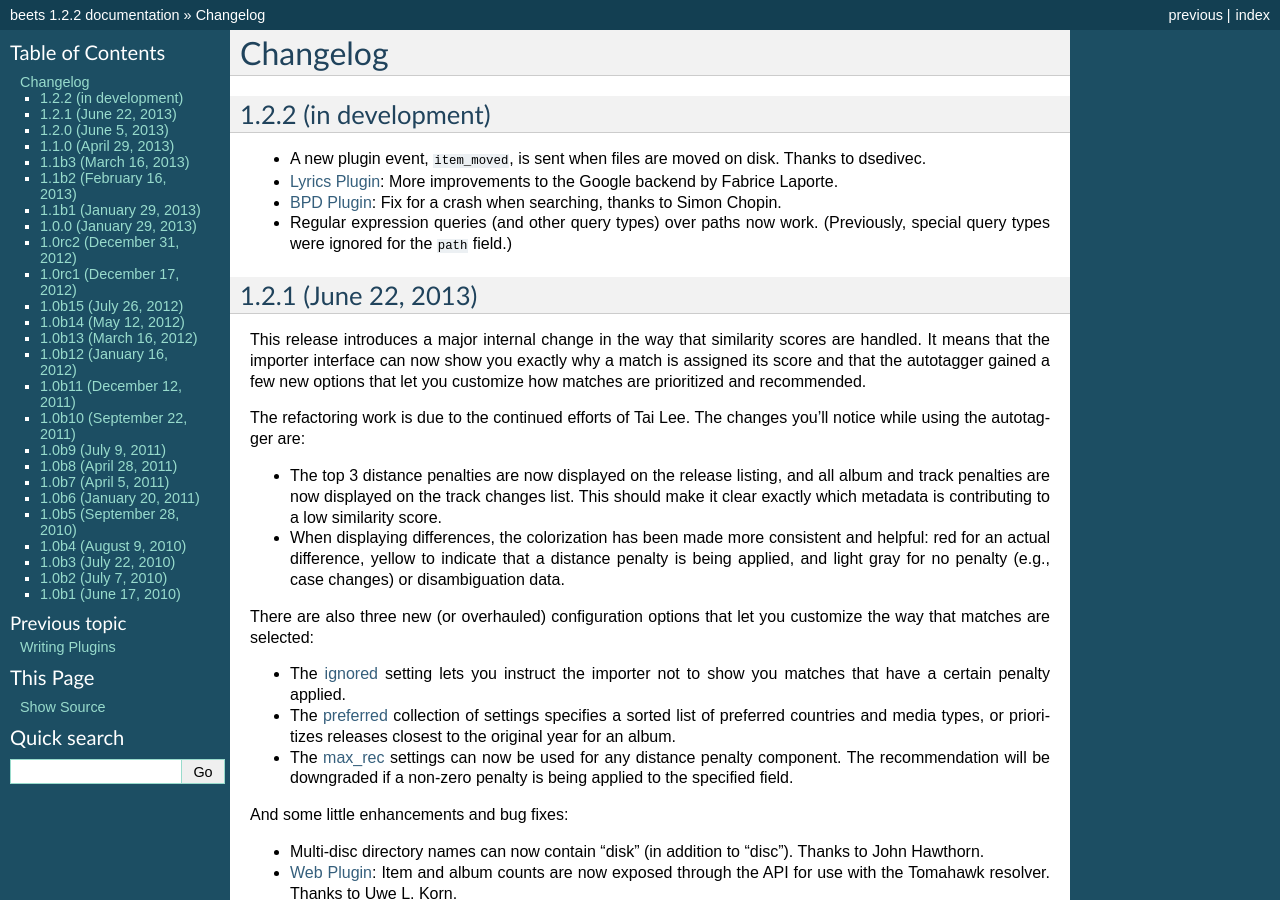
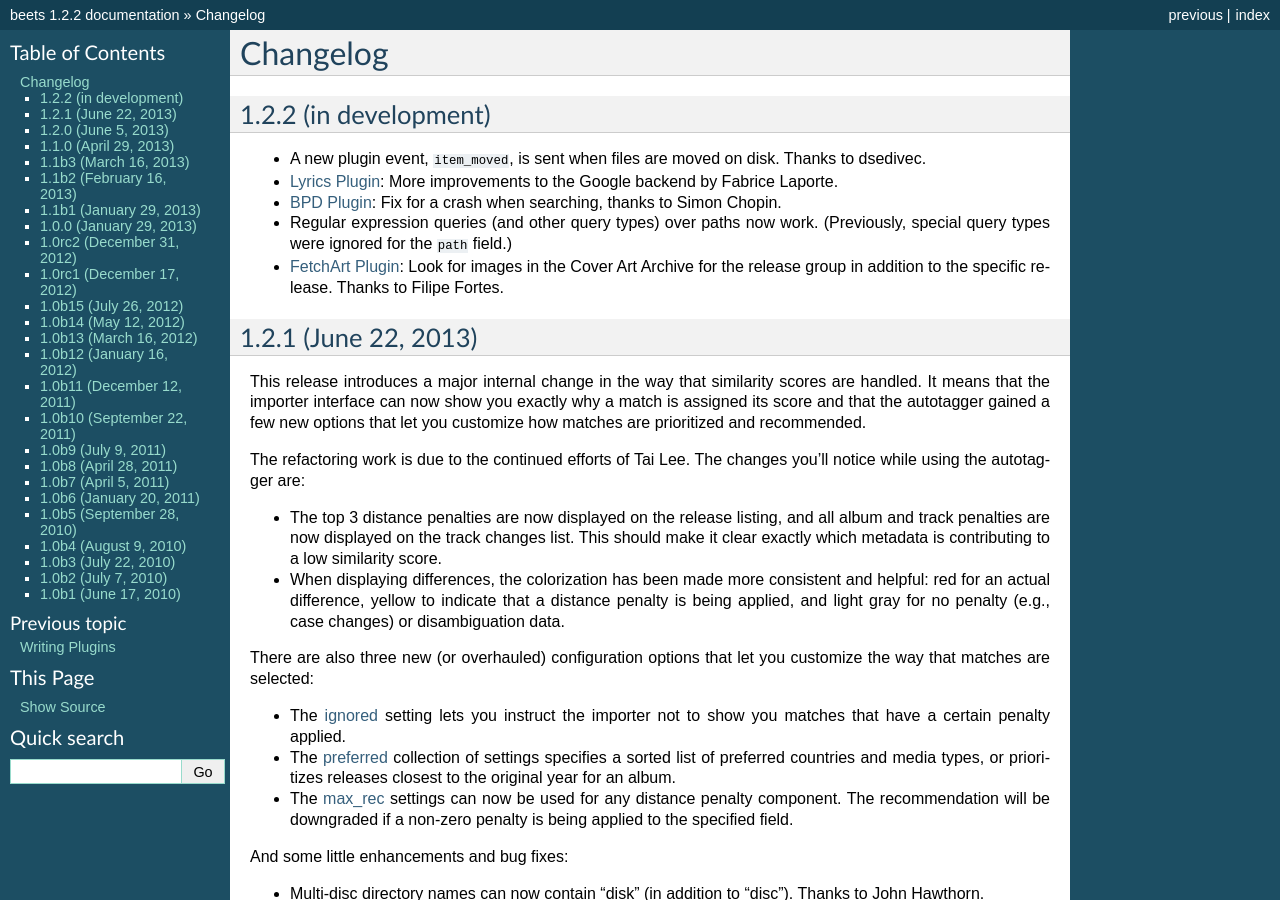
Before and after one commit to google-code-export/beets, a Sphinx documentation site: the page built from docs/changelog.rst, in a window 1280 px wide and 900 px high. Built offline with Sphinx 7.4.7, drawn with Linux system fonts in a browser that asks for light colours.

Commit message:
changelog/thanks/tweaks for #355
- Remove requests import
- Name change
- Remove some obsolete checks

```diff
--- a/docs/changelog.rst
+++ b/docs/changelog.rst
@@ -11,6 +11,9 @@
 * :doc:`/plugins/bpd`: Fix for a crash when searching, thanks to Simon Chopin.
 * Regular expression queries (and other query types) over paths now work.
   (Previously, special query types were ignored for the ``path`` field.)
+* :doc:`/plugins/fetchart`: Look for images in the Cover Art Archive for
+  the release group in addition to the specific release. Thanks to Filipe
+  Fortes.
 
 
 1.2.1 (June 22, 2013)
```
Also changed, not shown: 1 other file.
